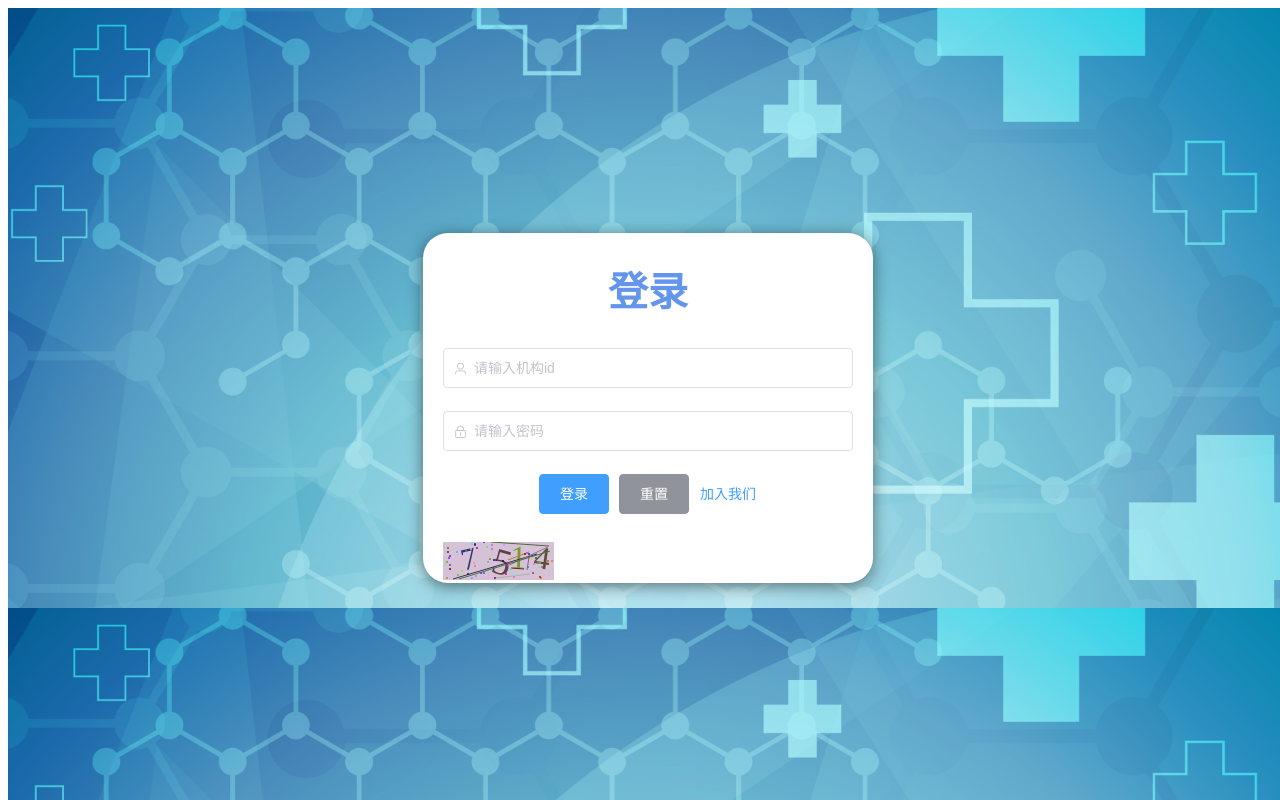
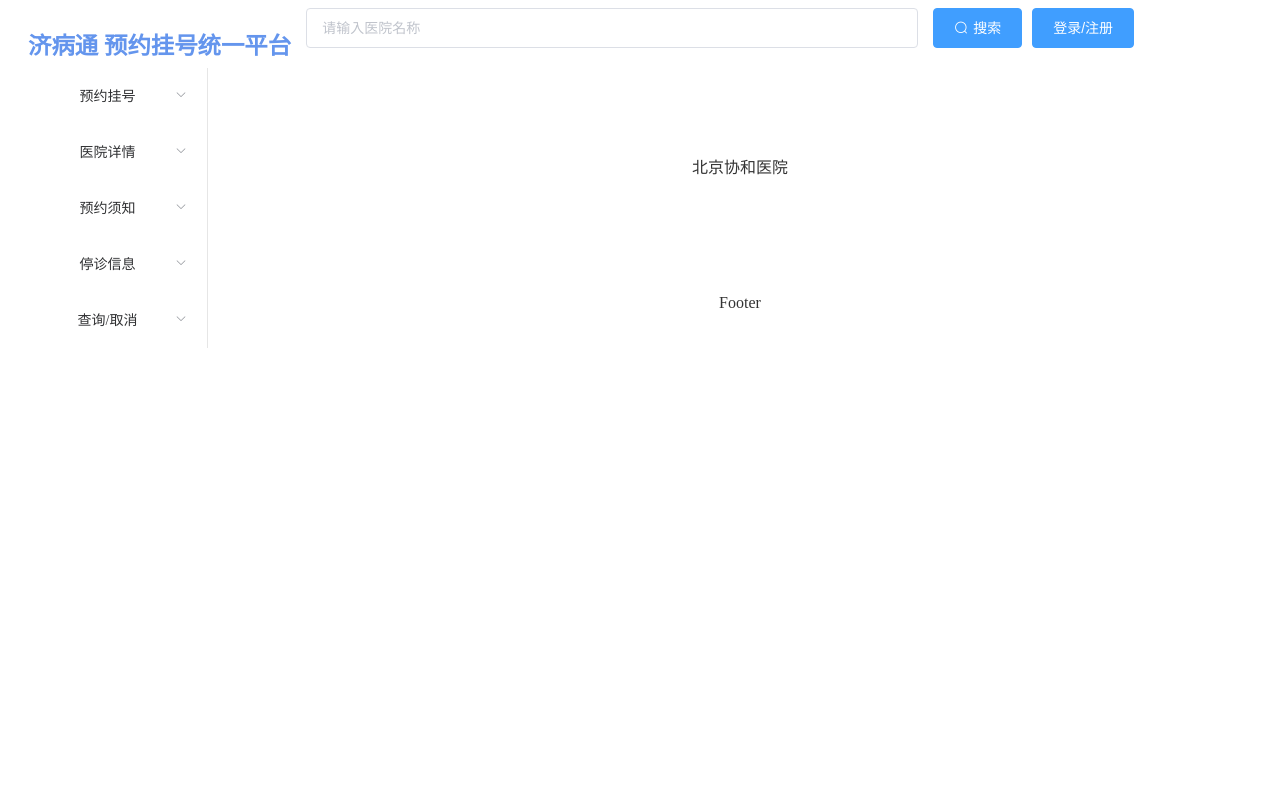
Before and after one commit to ShaoCHis/WEB-SOA-frontEnd, a Vue app in the folder hospital/: page / in a window 1280 px wide. Built offline with nearby package versions, Linux system fonts and the light colour scheme.

Commit message:
main页面搭建

```diff
--- a/hospital/src/page/Main.vue
+++ b/hospital/src/page/Main.vue
@@ -1,16 +1,123 @@
 <template>
-
+  <div>
+    <el-container>
+      <el-header>
+          <el-container>
+              <div class="tip">
+                <h1>济病通 预约挂号统一平台</h1>
+              </div>
+              <el-input style="width:50%;margin-left:15px;margin-right:15px;"
+              v-model="hospitalName"
+              placeholder="请输入医院名称"
+            ></el-input>
+                <el-button class="btns" type="primary" icon="el-icon-search">搜索</el-button>
+                <el-button class="btns" type="primary" @click="login">登录/注册 </el-button>
+          </el-container>
+      </el-header>
+      <el-container>
+        <el-aside width="200px">
+            <el-menu>
+                <el-submenu index="00">
+                    <template slot="title">
+                    <span>预约挂号</span>
+                    </template>
+                </el-submenu>
+                <el-submenu index="01">
+                    <template slot="title">
+                    <span>医院详情</span>
+                    </template>
+                </el-submenu>
+                <el-submenu index="02">
+                    <template slot="title">
+                    <span>预约须知</span>
+                    </template>
+                </el-submenu>
+                <el-submenu index="03">
+                    <template slot="title">
+                    <span>停诊信息</span>
+                    </template>
+                </el-submenu>
+                <el-submenu index="04">
+                    <template slot="title">
+                    <span>查询/取消</span>
+                    </template>
+                </el-submenu>
+            </el-menu>
+        </el-aside>
+        <el-container>
+          <el-main>北京协和医院 </el-main>
+          <el-footer>Footer</el-footer>
+        </el-container>
+      </el-container>
+    </el-container>
+  </div>
 </template>
 
 <script>
+export default {
+  name: "Main",
+  data() {
+    return {
+        hospitalName:'',
+    };
+  },
+  methods:{
+    register(){
+        this.$router.push({
+        name: "Register",
+      });
+    },
+    login(){
+          this.$router.push({name:'Login'})
+      },
+  },
+};
+</script>
 
-export default {
-   name:"Main",
-   data(){
+<style lang="less" scoped>
+.tip {
+  color: cornflowerblue;
+  font-size: 20px;
+  font-weight: bold;
+  text-align: center;
+}
+.btns {
+  display: flex;
+  justify-content: center;
+  margin-bottom:45px;
+}
+.el-header,
+.el-footer {
+  background-color: #ffffffe7;
+  color: #333;
+  text-align: center;
+  line-height: 30px;
+}
 
-       return{
+.el-aside {
+  background-color: #ffffffe7;
+  color: #333;
+  text-align: center;
+  line-height: 200px;
+}
 
-       }
-   }
+.el-main {
+  background-color: #ffffffe7;
+  color: #333;
+  text-align: center;
+  line-height: 160px;
 }
-</script>
+
+body > .el-container {
+  margin-bottom: 40px;
+}
+
+.el-container:nth-child(5) .el-aside,
+.el-container:nth-child(6) .el-aside {
+  line-height: 260px;
+}
+
+.el-container:nth-child(7) .el-aside {
+  line-height: 320px;
+}
+</style>
--- a/hospital/src/router/index.js
+++ b/hospital/src/router/index.js
@@ -1,6 +1,7 @@
 import Vue from 'vue'
 import Router from 'vue-router'
 import Login from '@/page/Login'
+import Main from '@/page/Main'
 import Register from '@/page/Register'
 
 
@@ -9,8 +10,10 @@
 
 
 export const ConstantRouterMap = [
+  { path: '/', name: "Main", component: Main, hidden: true },
   { path: '/', name: "Login", component: Login, hidden: true },
   { path: '/', name: "Register", component: Register, hidden: true },
+
 
 ]
 
```
